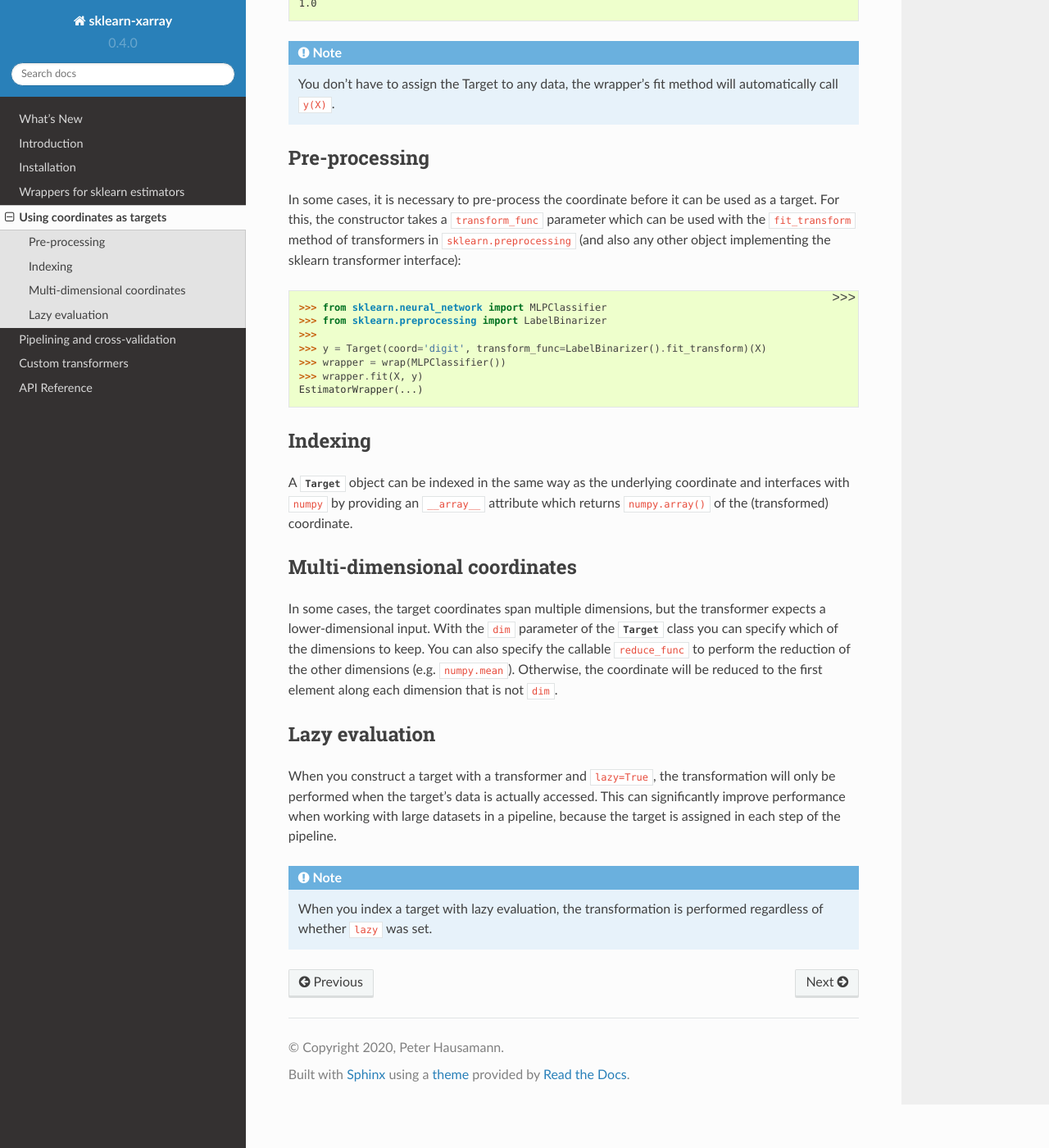
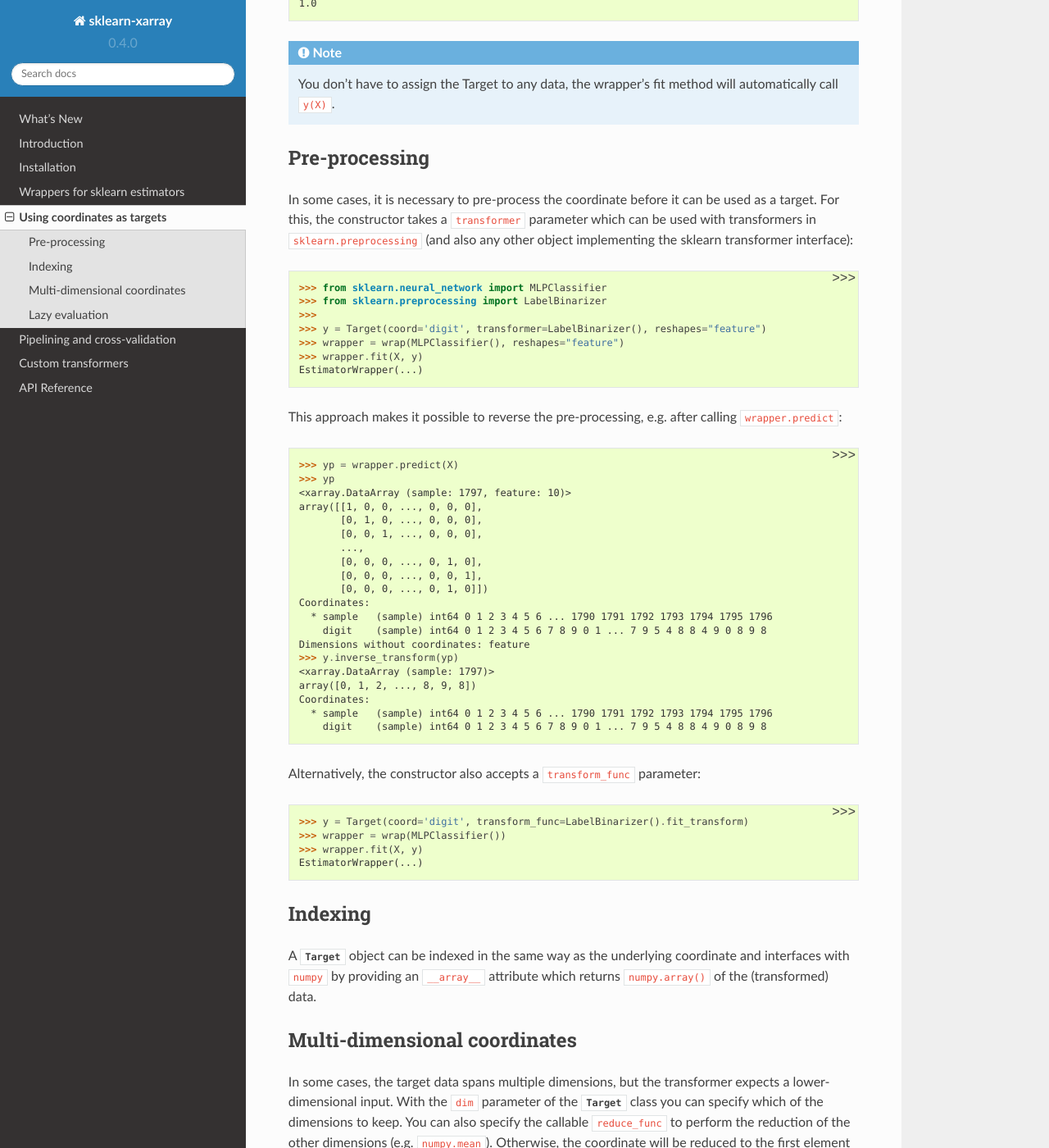
Before and after one commit to phausamann/sklearn-xarray, a Sphinx documentation site: the page built from docs/content/target.rst, in a window 1280 px wide and 1400 px high, scrolled down 996 px. Shown: the whole window at 82% size. Built offline with Sphinx 7.4.7 and the Read the Docs theme 2.0.0, drawn with Linux system fonts in a browser that asks for light colours; formulas are drawn with MathJax 3; pages that are not in the unit, such as notebooks, are missing from menus; some of the changed text lies outside the part shown.

Commit message:
Add inverse_transform method to Target

```diff
--- a/docs/content/target.rst
+++ b/docs/content/target.rst
@@ -61,17 +61,52 @@ Pre-processing
 --------------
 
 In some cases, it is necessary to pre-process the coordinate before it can be
-used as a target. For this, the constructor takes a ``transform_func`` parameter
-which can be used with the ``fit_transform`` method of transformers in
-``sklearn.preprocessing`` (and also any other object implementing the sklearn
-transformer interface):
+used as a target. For this, the constructor takes a ``transformer`` parameter
+which can be used with transformers in ``sklearn.preprocessing`` (and also any
+other object implementing the sklearn transformer interface):
 
 .. doctest::
 
     >>> from sklearn.neural_network import MLPClassifier
     >>> from sklearn.preprocessing import LabelBinarizer
     >>>
-    >>> y = Target(coord='digit', transform_func=LabelBinarizer().fit_transform)(X)
+    >>> y = Target(coord='digit', transformer=LabelBinarizer(), reshapes="feature")
+    >>> wrapper = wrap(MLPClassifier(), reshapes="feature")
+    >>> wrapper.fit(X, y) # doctest:+ELLIPSIS
+    EstimatorWrapper(...)
+
+This approach makes it possible to reverse the pre-processing, e.g. after
+calling ``wrapper.predict``:
+
+.. doctest::
+
+    >>> yp = wrapper.predict(X)
+    >>> yp
+    <xarray.DataArray (sample: 1797, feature: 10)>
+    array([[1, 0, 0, ..., 0, 0, 0],
+           [0, 1, 0, ..., 0, 0, 0],
+           [0, 0, 1, ..., 0, 0, 0],
+           ...,
+           [0, 0, 0, ..., 0, 1, 0],
+           [0, 0, 0, ..., 0, 0, 1],
+           [0, 0, 0, ..., 0, 1, 0]])
+    Coordinates:
+      * sample   (sample) int64 0 1 2 3 4 5 6 ... 1790 1791 1792 1793 1794 1795 1796
+        digit    (sample) int64 0 1 2 3 4 5 6 7 8 9 0 1 ... 7 9 5 4 8 8 4 9 0 8 9 8
+    Dimensions without coordinates: feature
+    >>> y.inverse_transform(yp)
+    <xarray.DataArray (sample: 1797)>
+    array([0, 1, 2, ..., 8, 9, 8])
+    Coordinates:
+      * sample   (sample) int64 0 1 2 3 4 5 6 ... 1790 1791 1792 1793 1794 1795 1796
+        digit    (sample) int64 0 1 2 3 4 5 6 7 8 9 0 1 ... 7 9 5 4 8 8 4 9 0 8 9 8
+
+
+Alternatively, the constructor also accepts a ``transform_func`` parameter:
+
+.. doctest::
+
+    >>> y = Target(coord='digit', transform_func=LabelBinarizer().fit_transform)
     >>> wrapper = wrap(MLPClassifier())
     >>> wrapper.fit(X, y) # doctest:+ELLIPSIS
     EstimatorWrapper(...)
@@ -81,13 +116,13 @@ Indexing
 
 A :py:class:`Target` object can be indexed in the same way as the underlying
 coordinate and interfaces with ``numpy`` by providing an ``__array__``
-attribute which returns ``numpy.array()`` of the (transformed) coordinate.
+attribute which returns ``numpy.array()`` of the (transformed) data.
 
 
 Multi-dimensional coordinates
 -----------------------------
 
-In some cases, the target coordinates span multiple dimensions, but the
+In some cases, the target data spans multiple dimensions, but the
 transformer expects a lower-dimensional input. With  the ``dim`` parameter of
 the :py:class:`Target` class you can specify which of the dimensions to keep.
 You can also specify the callable ``reduce_func`` to perform the reduction of
--- a/docs/content/whatsnew.rst
+++ b/docs/content/whatsnew.rst
@@ -9,7 +9,9 @@ Enhancements
 ~~~~~~~~~~~~
 
 - New ``Stacker`` transformer that provides a transformer interface to
-  xarray's ``stack``/``unstack`` methods.
+  xarray's ``stack``/``unstack`` methods (thanks to @mmann1123 for the input).
+- Un-deprecated the ``transformer`` parameter of the ``Target`` class and
+  added an ``inverse_transform`` method that reverses the transformation.
 
 
 v0.4.0 (June 18, 2020)
```
Also changed, not shown: other parts of docs/content/target.rst (+1 -1 lines), 2 other files.
